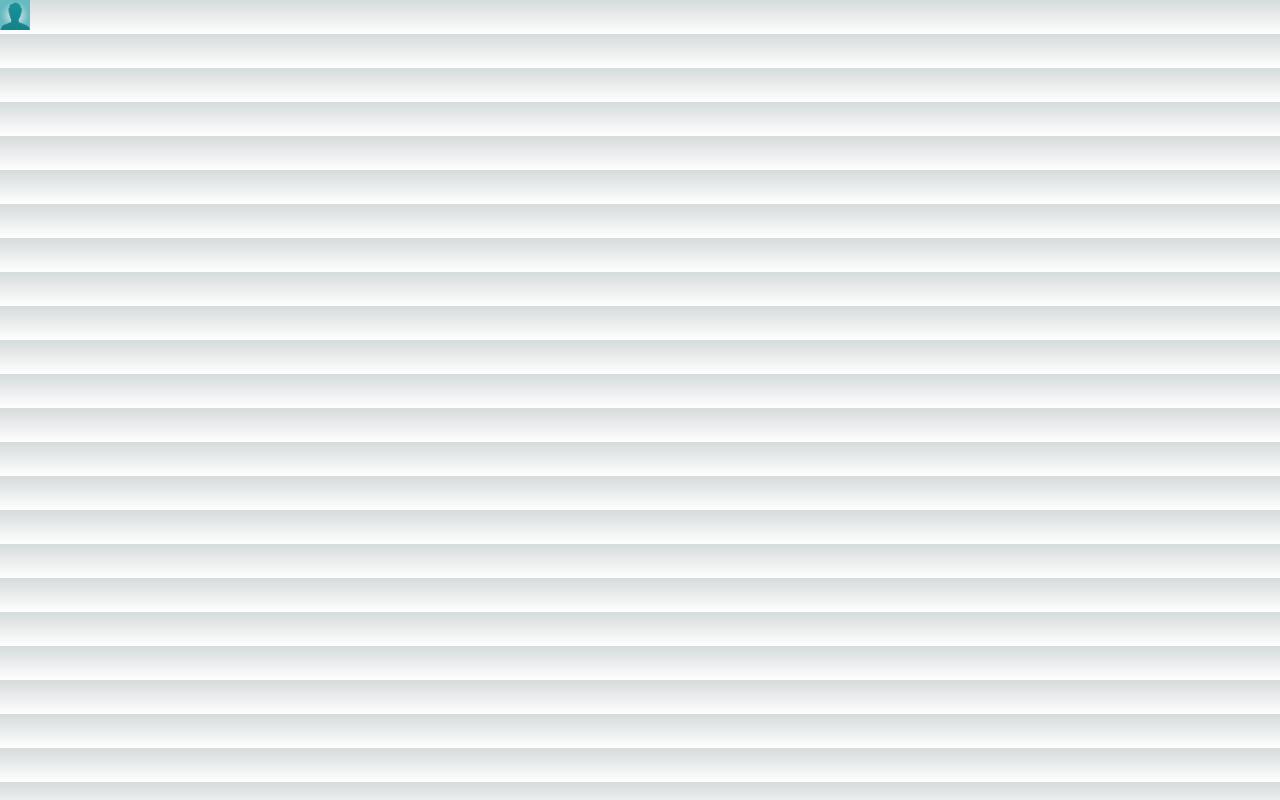
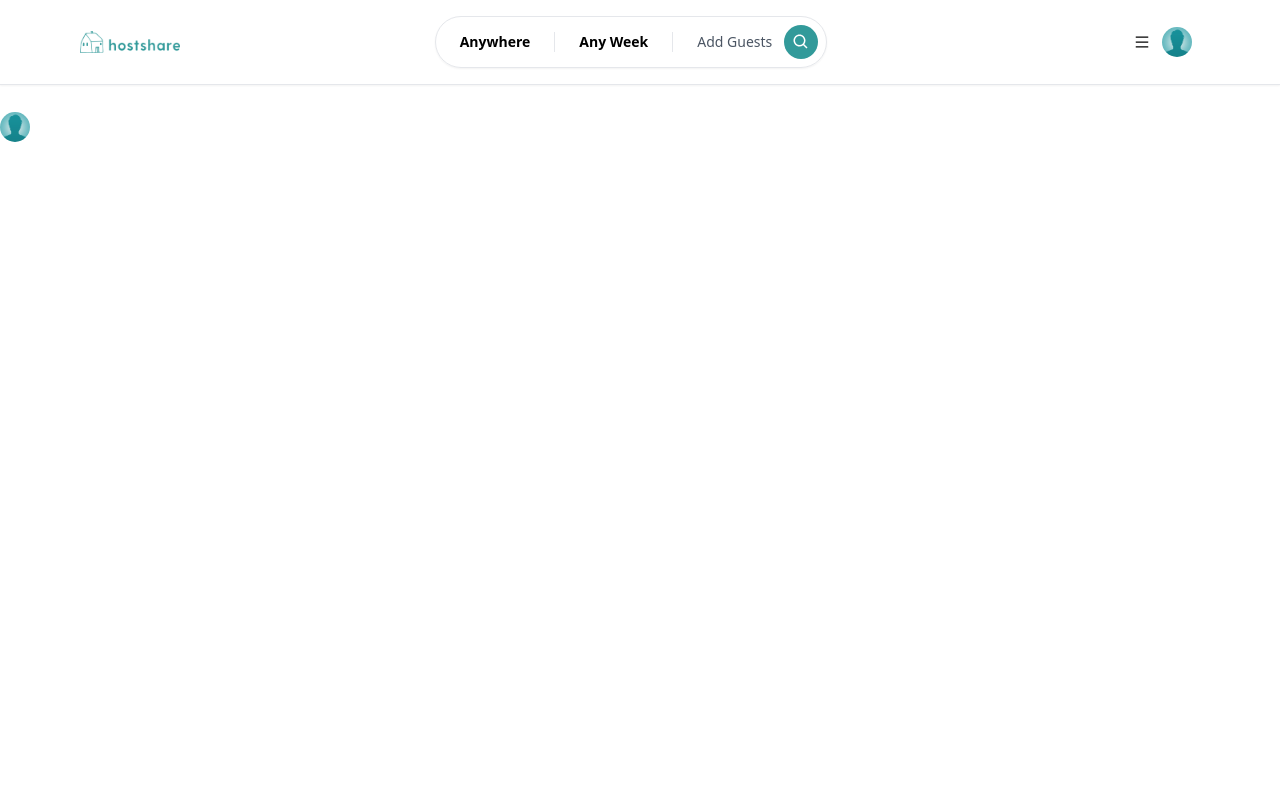
Before and after one commit to Guilherme-so/hostshare, a Next.js app: page /components/Avatar in a window 1280 px wide. Built offline with nearby package versions, Linux system fonts and the light colour scheme.

Commit message:
config app and tailwind

```diff
--- a/next.config.js
+++ b/next.config.js
@@ -1,6 +1,9 @@
 /** @type {import('next').NextConfig} */
 const nextConfig = {
   reactStrictMode: true,
+  images:{
+    domains: ["a0.muscache.com"]
+  }
 }
 
 module.exports = nextConfig
--- /dev/null
+++ b/postcss.config.js
@@ -0,0 +1,6 @@
+module.exports = {
+  plugins: {
+    tailwindcss: {},
+    autoprefixer: {},
+  },
+}
--- a/src/pages/_app.tsx
+++ b/src/pages/_app.tsx
@@ -1,6 +1,20 @@
-import '@/styles/globals.css'
-import type { AppProps } from 'next/app'
+import "@/styles/globals.css";
+import type { AppProps } from "next/app";
+import Navbar from "./components/navbar";
+
+import { Nunito } from "next/font/google";
+
+const font = Nunito({
+  subsets: ["latin"],
+});
 
 export default function App({ Component, pageProps }: AppProps) {
-  return <Component {...pageProps} />
+  return (
+    <>
+      <Navbar />
+      <div className="pb-20 pt-28">
+        <Component className={font.className} {...pageProps} />
+      </div>
+    </>
+  );
 }
--- a/src/styles/globals.css
+++ b/src/styles/globals.css
@@ -1,107 +1,25 @@
+@tailwind base;
+@tailwind components;
+@tailwind utilities;
+
+html,
+body,
 :root {
-  --max-width: 1100px;
-  --border-radius: 12px;
-  --font-mono: ui-monospace, Menlo, Monaco, 'Cascadia Mono', 'Segoe UI Mono',
-    'Roboto Mono', 'Oxygen Mono', 'Ubuntu Monospace', 'Source Code Pro',
-    'Fira Mono', 'Droid Sans Mono', 'Courier New', monospace;
-
-  --foreground-rgb: 0, 0, 0;
-  --background-start-rgb: 214, 219, 220;
-  --background-end-rgb: 255, 255, 255;
-
-  --primary-glow: conic-gradient(
-    from 180deg at 50% 50%,
-    #16abff33 0deg,
-    #0885ff33 55deg,
-    #54d6ff33 120deg,
-    #0071ff33 160deg,
-    transparent 360deg
-  );
-  --secondary-glow: radial-gradient(
-    rgba(255, 255, 255, 1),
-    rgba(255, 255, 255, 0)
-  );
-
-  --tile-start-rgb: 239, 245, 249;
-  --tile-end-rgb: 228, 232, 233;
-  --tile-border: conic-gradient(
-    #00000080,
-    #00000040,
-    #00000030,
-    #00000020,
-    #00000010,
-    #00000010,
-    #00000080
-  );
-
-  --callout-rgb: 238, 240, 241;
-  --callout-border-rgb: 172, 175, 176;
-  --card-rgb: 180, 185, 188;
-  --card-border-rgb: 131, 134, 135;
+  height: 100%;
 }
 
-@media (prefers-color-scheme: dark) {
-  :root {
-    --foreground-rgb: 255, 255, 255;
-    --background-start-rgb: 0, 0, 0;
-    --background-end-rgb: 0, 0, 0;
-
-    --primary-glow: radial-gradient(rgba(1, 65, 255, 0.4), rgba(1, 65, 255, 0));
-    --secondary-glow: linear-gradient(
-      to bottom right,
-      rgba(1, 65, 255, 0),
-      rgba(1, 65, 255, 0),
-      rgba(1, 65, 255, 0.3)
-    );
-
-    --tile-start-rgb: 2, 13, 46;
-    --tile-end-rgb: 2, 5, 19;
-    --tile-border: conic-gradient(
-      #ffffff80,
-      #ffffff40,
-      #ffffff30,
-      #ffffff20,
-      #ffffff10,
-      #ffffff10,
-      #ffffff80
-    );
-
-    --callout-rgb: 20, 20, 20;
-    --callout-border-rgb: 108, 108, 108;
-    --card-rgb: 100, 100, 100;
-    --card-border-rgb: 200, 200, 200;
-  }
+.leaflet-bottom,
+.leaflet-control,
+.leaflet-pane,
+.leaflet-top {
+  z-index: 0 !important;
 }
 
-* {
-  box-sizing: border-box;
-  padding: 0;
-  margin: 0;
+.rdrMonth {
+  width: 100% !important;
 }
 
-html,
-body {
-  max-width: 100vw;
-  overflow-x: hidden;
+.rdrCalendarWrapper {
+  font-size: 16px !important;
+  width: 100% !important;
 }
-
-body {
-  color: rgb(var(--foreground-rgb));
-  background: linear-gradient(
-      to bottom,
-      transparent,
-      rgb(var(--background-end-rgb))
-    )
-    rgb(var(--background-start-rgb));
-}
-
-a {
-  color: inherit;
-  text-decoration: none;
-}
-
-@media (prefers-color-scheme: dark) {
-  html {
-    color-scheme: dark;
-  }
-}
--- /dev/null
+++ b/tailwind.config.js
@@ -0,0 +1,19 @@
+/** @type {import('tailwindcss').Config} */
+module.exports = {
+  content: [
+    "./src/app/**/*.{js,ts,jsx,tsx,mdx}",
+    "./src/pages/**/*.{js,ts,jsx,tsx,mdx}",
+    "./src/components/**/*.{js,ts,jsx,tsx,mdx}",
+
+    // Or if using `src` directory:
+    "./src/**/*.{js,ts,jsx,tsx,mdx}",
+  ],
+  theme: {
+    extend: {
+      colors: {
+        mainColor: "#329a9a",
+      },
+    },
+  },
+  plugins: [],
+}
```
Also changed, not shown: package.json (+8 -0 lines), 1 other file (tests, documents, lock files or other folders).
